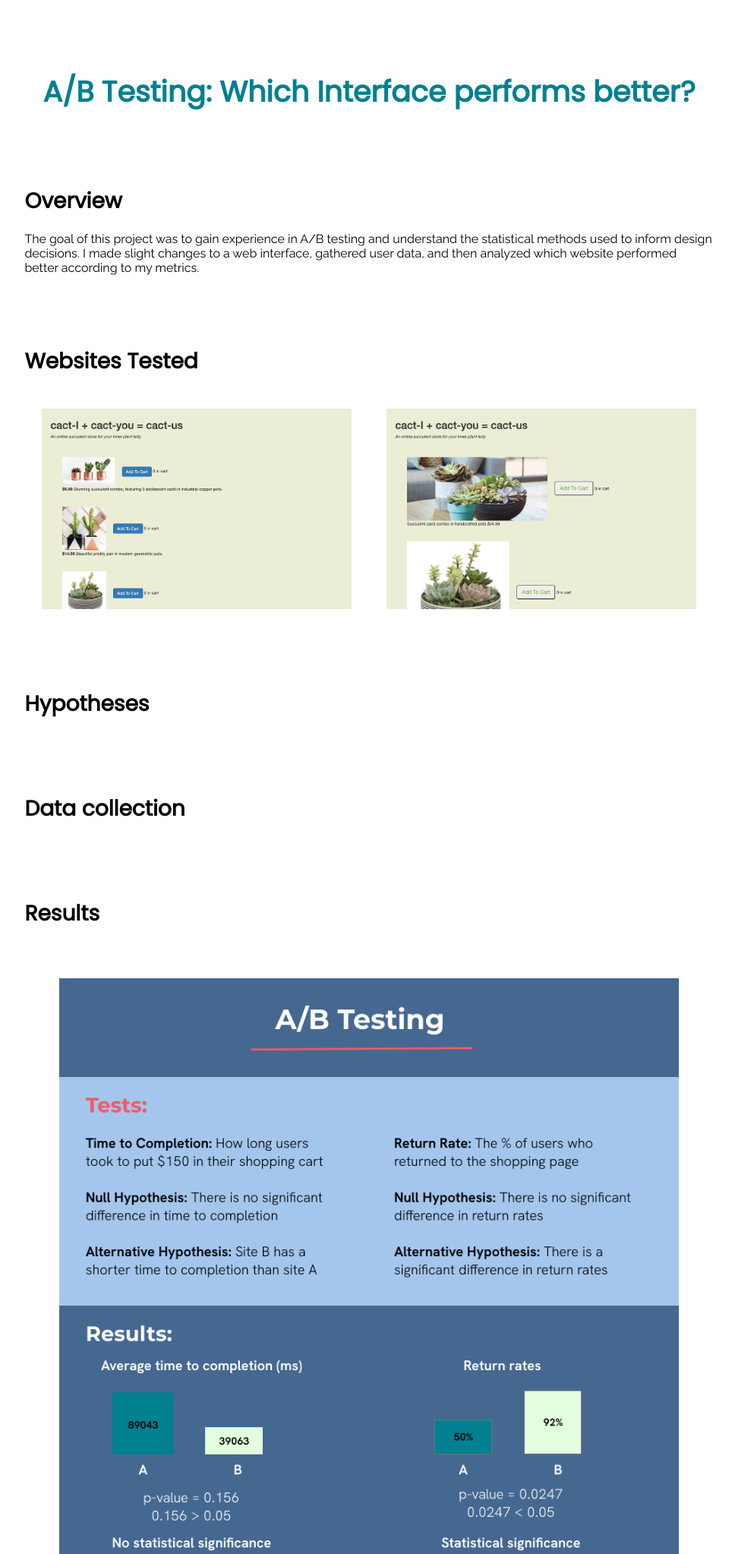
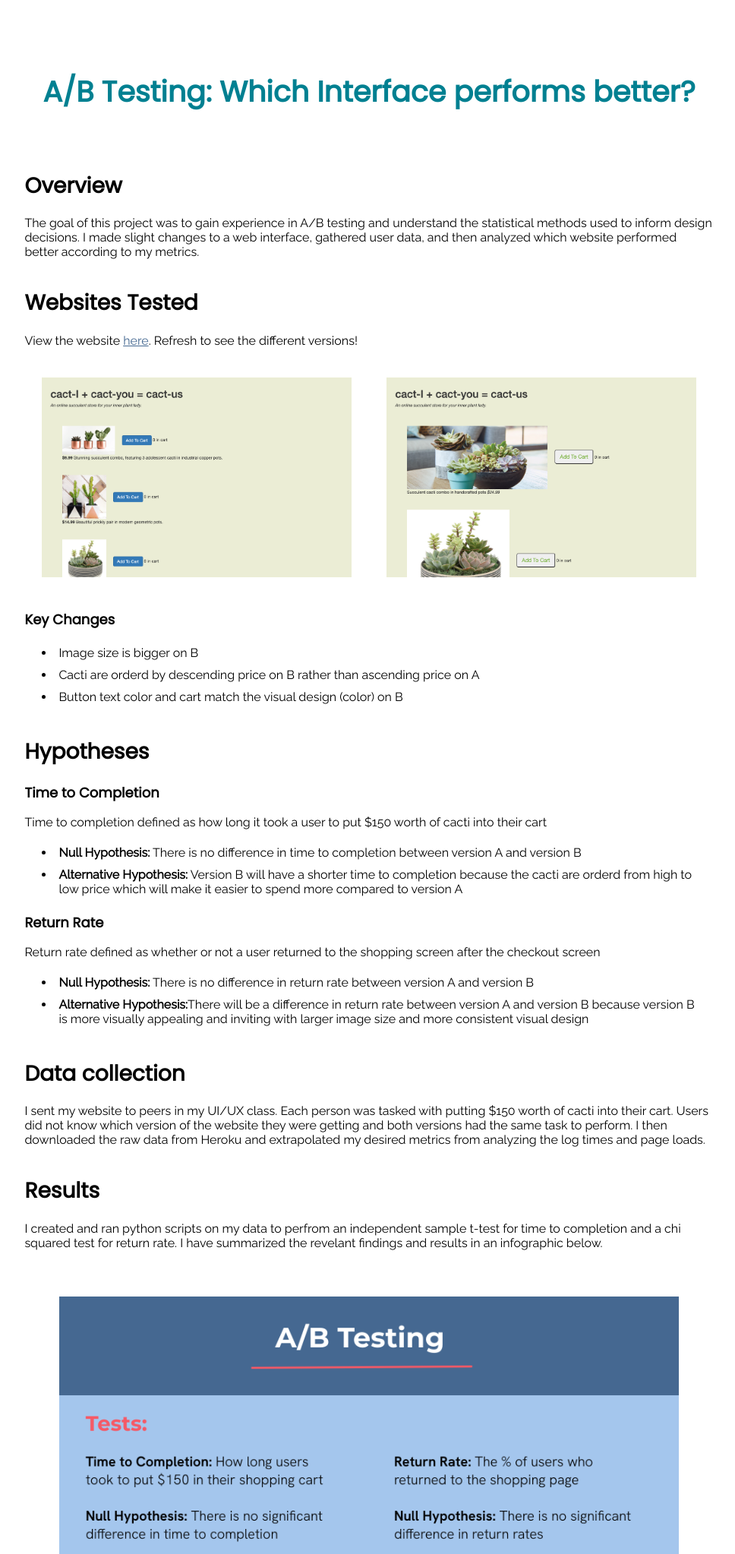
Before and after one commit to erinsimshauser/abtesting-handin, a PHP site: page / in a window 1280 px wide. Shown: the top 2046 px of the page at 76% size, without its empty margins (154-1122 px from the left). Run offline with PHP 8.4, Linux system fonts and the light colour scheme.

Commit message:
additions

```diff
--- a/home.html
+++ b/home.html
@@ -23,6 +23,7 @@
     </div>
     <div class='section'>
       <h1>Websites Tested</h1>
+      <p>View the website <a href="https://calm-ravine-88425.herokuapp.com/">here</a>. Refresh to see the different versions!</p>
       <div class="row">
         <div class="col">
           <img src="Screen Shot 2020-10-30 at 2.03.46 AM.png" alt="Cacti purchasing website" class="guide">
@@ -31,30 +32,64 @@
           <img src="Screen Shot 2020-10-30 at 2.03.29 AM.png" alt="Cactus purchasing website" class="guide">
         </div>
       </div>
+      <h2>Key Changes</h2>
+      <ul>
+        <li>Image size is bigger on B</li>
+        <li>Cacti are orderd by descending price on B rather than ascending price on A</li>
+        <li>Button text color and cart match the visual design (color) on B</li>
+      </ul>
     </div>
     <div class='section'>
       <h1>Hypotheses</h1>
+      <h2>Time to Completion</h2>
+      <p>Time to completion defined as how long it took a user to put $150 worth of cacti into their cart</p>
+      <ul>
+        <li><b>Null Hypothesis:</b> There is no difference in time to completion between version A and version B</li>
+        <li><b>Alternative Hypothesis:</b> Version B will have a shorter time to completion because the cacti are orderd from high to low price which will make it easier to spend more compared to version A</li>
+      </ul>
+      <h2>Return Rate</h2>
+      <p>Return rate defined as whether or not a user returned to the shopping screen after the checkout screen</p>
+      <ul>
+        <li><b>Null Hypothesis:</b> There is no difference in return rate between version A and version B</li>
+        <li><b>Alternative Hypothesis:</b>There will be a difference in return rate between version A and version B because version B is more visually appealing and inviting with larger image size and more consistent visual design</li>
+      </ul>
       <!-- For each metric, write a set of hypotheses (null and alternative hypotheses),
         making sure to include your reasoning behind the alternative hypotheses.
          The reasoning should relate to the changes you made. -->
     </div>
     <div class='section'>
       <h1>Data collection</h1>
-      <!-- To collect data, you will send this link to your peers for data collection.
-        Your Heroku link will randomly select interface A or B for users to complete.
-        Regardless of which version a user gets, their task should be to fill their cart with at least $150 of cacti/succulents.
-        If you so choose, you may also collect data from people who are not in CS1300 (you can send your Heroku link to others, and they can complete the task).
-        Describe your data collection process in 2-3 sentences. -->
+      <p>I sent my website to peers in my UI/UX class. Each person was tasked with putting $150 worth of cacti into
+        their cart. Users did not know which version of the website they were getting and both versions had the same task to perform.
+        I then downloaded the raw data from Heroku and extrapolated my desired metrics from analyzing the log times and page loads.
+      </p>
     </div>
     <div class='section'>
       <h1>Results</h1>
+      <p>I created and ran python scripts on my data to perfrom an independent sample t-test for time to completion
+        and a chi squared test for return rate. I have summarized the revelant findings and results in an infographic below.
+      </p>
       <img src="infographic.png" alt="infographic displaying results" class='guide'>
     </div>
     <div class='section'>
       <h1>Takeaways</h1>
-      <!-- Then, in 2-4 bullet points, describe your broad takeaways on general A/B testing from this assignment. These are some points that may be good to address:
-What limitations do you think affected the results of your test?
-What do your results tell us about design principles in general (think affordances, navigation, etc.)? -->
+      <h2>General</h2>
+      <ul>
+        <li>I learned about the value of statistics in evaluating UI decisions. Even though
+          my average time to completions were different, they were not statistically significantly different.
+        </li>
+        <li>I would like to perform more A/B testing in the future, especially on a website/app used in real life</li>
+      </ul>
+      <h2>Limitations</h2>
+      <ul>
+        <li>I only had data from 24 users total, which may not have been a large enough sample size to formulate results</li>
+      </ul>
+      <h2>Design Principles</h2>
+      <ul>
+        <li>It is important to have a consistent visual design style (such as color) because this can result in
+          a statistically significant difference in the percentage of users who want to return to your site
+        </li>
+      </ul>
 
     </div>
   </body>
--- a/index.css
+++ b/index.css
@@ -38,7 +38,6 @@ li {
 }
 
 .section {
-    padding: 2%;
     padding-right: 5%;
     padding-left: 5%;
 }
@@ -72,23 +71,13 @@ img.sketch {
   flex: 50%;
 }
 
-.column-proto {
-    flex: 2 1;
-}
-
-.guide2{
-    width: 95%;
-    padding-left: 15%;
-    padding-right: 15%;
-}
-
 .guide {
     width: 90%;
     padding: 5%;
 }
 
 
-@media (max-width: 900px){
+@media (max-width: 1000px){
     .row{
         flex-wrap: wrap;
     }
```
